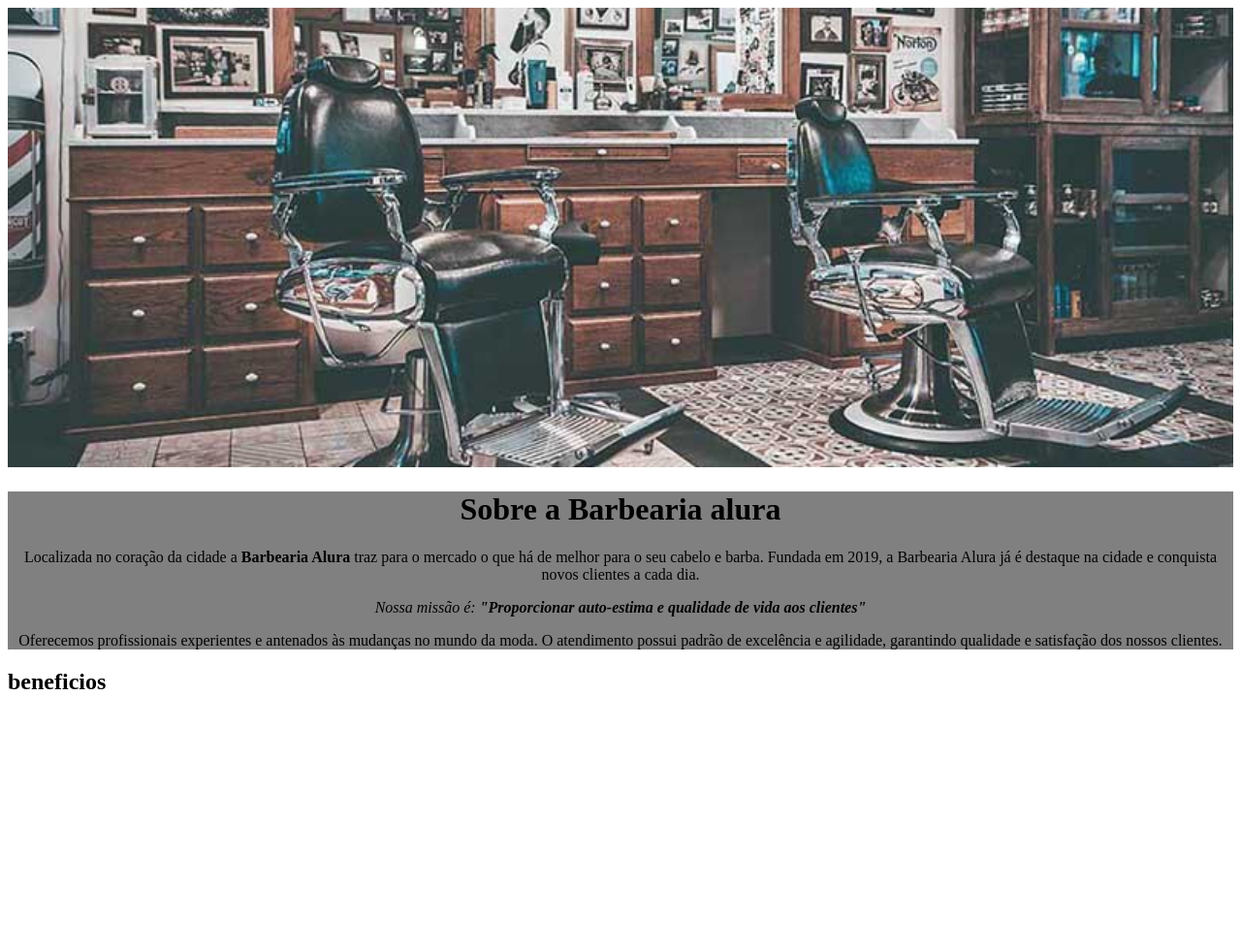
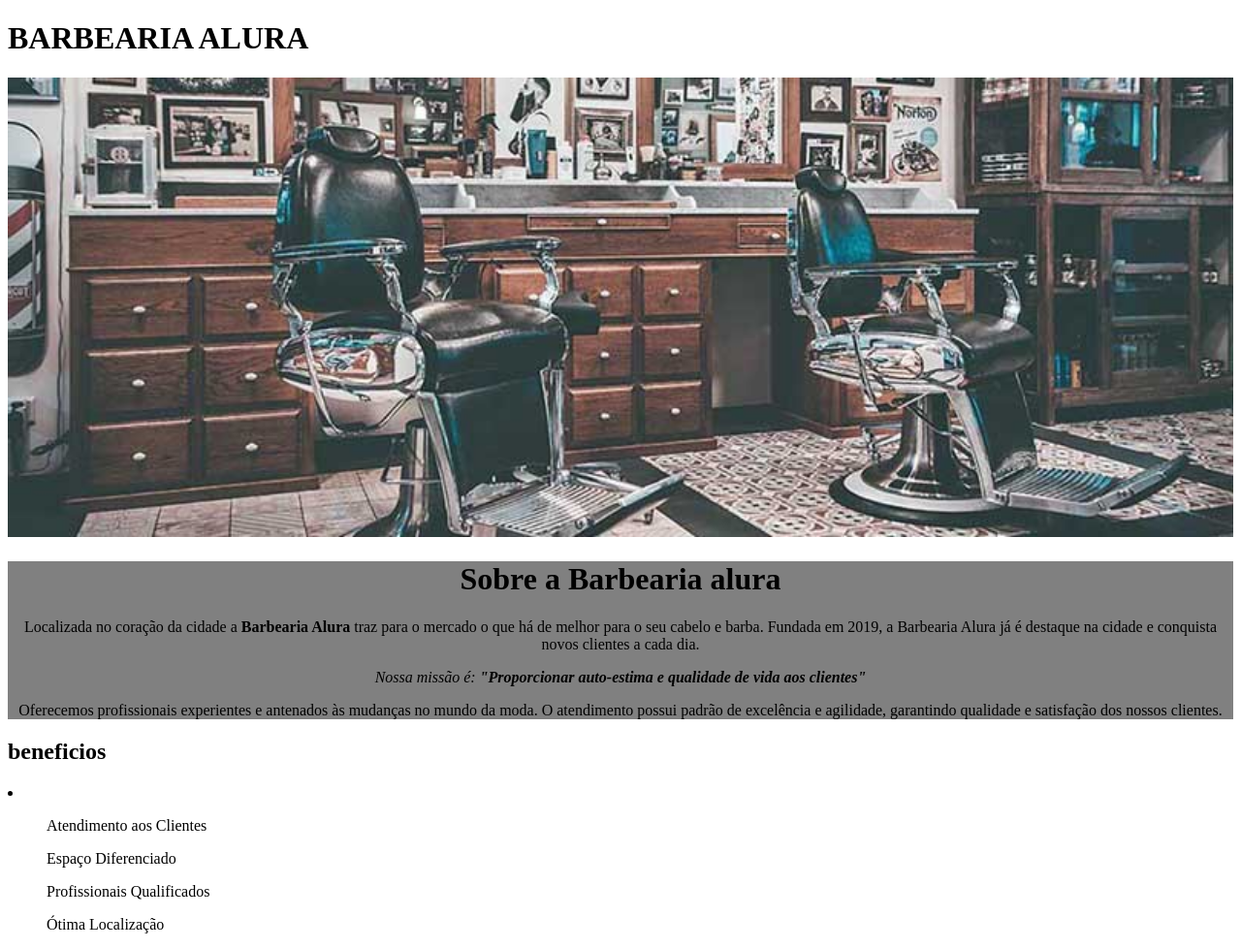
Before and after one commit to mayron11/barbeariaalura, a plain HTML site: page index.html in a window 1280 px wide. Shown: the whole page at 97% size. Before the commit the page ends 800 px from the top, so only its background shows below. Drawn offline with Linux system fonts and the light colour scheme.

Commit message:
Update index.html

```diff
--- a/index.html
+++ b/index.html
@@ -8,6 +8,10 @@
 <link rel="stylesheet" href="style.css">
 </head>
 <body>
+<header class="titulo">
+   <H1>BARBEARIA ALURA</H1>
+</header>
+
    <img class="imagem" src="banner.jpg" alt="">
    <div class="principal ">
    <H1>Sobre a Barbearia alura</H1>
@@ -15,15 +19,22 @@
    para o mercado o que há de melhor para o seu cabelo e barba.
    Fundada em 2019, a Barbearia Alura já é destaque na cidade e conquista novos clientes a cada dia.</p>
 
-<p class="parafgrafo 2 "><em> Nossa missão é: <strong>"Proporcionar auto-estima e qualidade de vida aos clientes"</strong></em></p>
+   <p class="parafgrafo 2 "><em> Nossa missão é: <strong class="destaque" >"Proporcionar auto-estima e qualidade de vida aos clientes"</strong></em></p>
 
    <p class="paragrafo 3 "> Oferecemos profissionais experientes e antenados às mudanças no mundo da moda.
    O atendimento possui padrão de excelência e
    agilidade, garantindo qualidade e satisfação dos nossos clientes.</p>
    </div>
 
-<h2>beneficios</h2>
+   <h2 class="beneficio">beneficios</h2>
+   <li>
 
+      <ul>Atendimento aos Clientes</ul>
+      <ul>Espaço Diferenciado</ul>
+      <ul>Profissionais Qualificados</ul>
+      <ul>Ótima Localização</ul>
+
+   </li>
 
     </body>
    </html>
```
Lines whose indentation alone changed are shown as unchanged.
